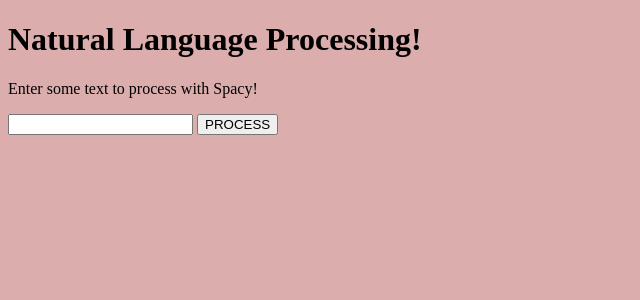
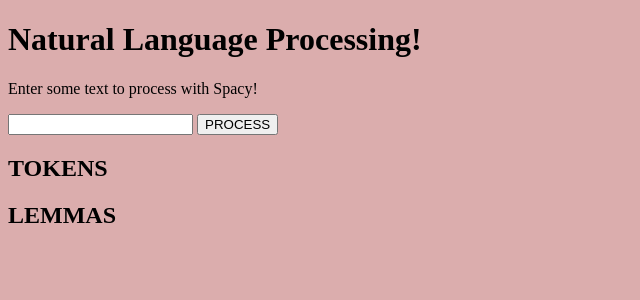
Before and after one commit to infinity-machine/nlp-sandbox, a Django app: template client/templates/index.html in a window 1280 px wide. Shown: the top 300 px of the page, without its empty margins (0-640 px from the left). Run offline with Django 4.2, Linux system fonts and the light colour scheme; the template is opened without the code that fills it, so the values that code supplies are empty; parts of the project's set-up code (start-up, migrations or seed data) failed here and were passed over.

Commit message:
render tokens and lemmas

```diff
--- a/client/assets/js/index.js
+++ b/client/assets/js/index.js
@@ -1,5 +1,25 @@
 const form = document.getElementById('form');
-const input = form.children[0]
+const input = form.children[0];
+const data_node = document.getElementById('data');
+const tokens_list = data_node.children[0].children[1];
+const lemmas_list = data_node.children[1].children[1];
+
+function createAndAppendLi(text, list){
+    const list_item = document.createElement('li');
+    list_item.innerText = text;
+    list.appendChild(list_item);
+};
+
+function renderData(data){
+    tokens_list.innerHTML = '';
+    data.tokens.map((token) => {
+        createAndAppendLi(token, tokens_list);
+    });
+
+    data.lemmas.map((lemma) => {
+        createAndAppendLi(lemma, lemmas_list);
+    })
+};
 
 async function getSpacyResponse(string){
     const response = await fetch('/api/', {
@@ -9,14 +29,15 @@ async function getSpacyResponse(string){
         },
         body: JSON.stringify(string)
     });
-    console.log(response)
-}
+    return response;
+};
 
-function handleSubmit(e){
+async function handleSubmit(e){
     e.preventDefault();
-    getSpacyResponse(input.value)
+    const response = await getSpacyResponse(input.value);
+    const data = await response.json();
+    renderData(data);
     input.value = '';
+};
 
-}
-
-form.addEventListener('submit', handleSubmit)
+form.addEventListener('submit', handleSubmit);
--- a/client/templates/index.html
+++ b/client/templates/index.html
@@ -14,6 +14,16 @@
         <input type="textarea">
         <button>PROCESS</button>
     </form>
+    <div id="data">
+        <div>
+            <h2>TOKENS</h2>
+            <ol></ol>
+        </div>
+        <div>
+            <h2>LEMMAS</h2>
+            <ol></ol>
+        </div>
+    </div>
     <script src="/static/js/index.js"></script>
 </body>
 </html>
--- a/server/views.py
+++ b/server/views.py
@@ -6,5 +6,4 @@ from server.nlp import *
 class API(APIView):
     def post(self, request):
         data = processString(request.data)
-        print(data)
-        return Response('ok')
+        return Response(data)
```
